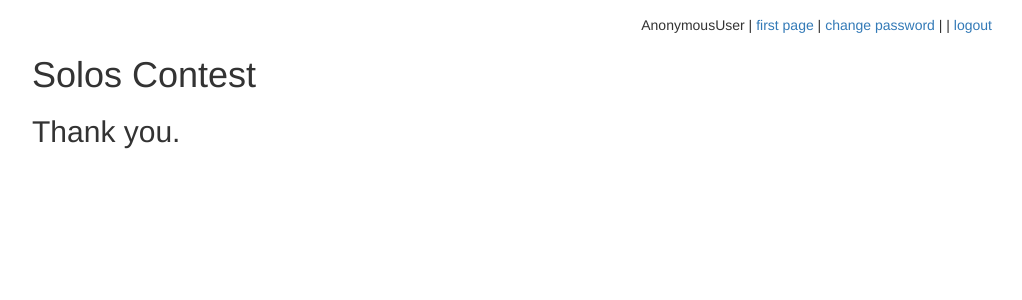
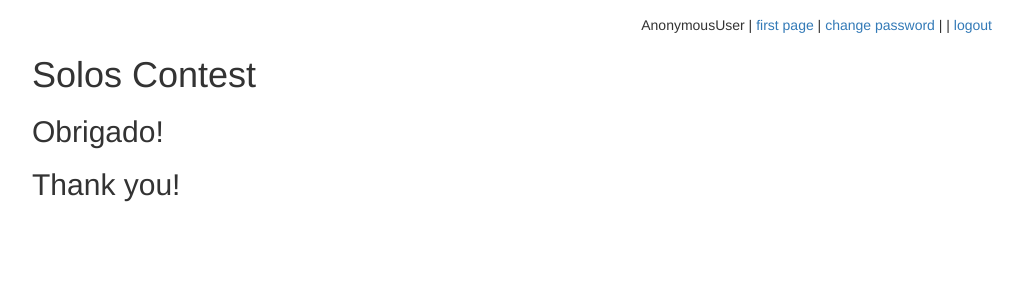
Before and after one commit to andersonrss/danda_mestre, a Django app: template matchmaker/templates/allvoted.html in a window 1280 px wide. Shown: the top 300 px of the page, without its empty margins (128-1150 px from the left). Run offline with Django 3.2, Linux system fonts and the light colour scheme; the template is opened without the code that fills it, so the values that code supplies are empty; some libraries are stand-ins or nearby versions.

Commit message:
alterações nos textos

```diff
--- a/matchmaker/templates/about.html
+++ b/matchmaker/templates/about.html
@@ -17,7 +17,7 @@
         Esta pesquisa demora aproximadamente 5 minutos para ser concluída.
       </p>
       <p>
-        Obrigado por participar.
+        Obrigado por participar!
       </p>
 
       <br /><br />
--- a/matchmaker/templates/allvoted.html
+++ b/matchmaker/templates/allvoted.html
@@ -7,7 +7,9 @@
       {% include "usermenu.html" %}
       <h1>Solos Contest</h1>
 
-      <h2>Thank you.</h2>
+	  <h2>Obrigado!</h2>
+
+      <h2>Thank you!</h2>
 
 
     </div>
```
